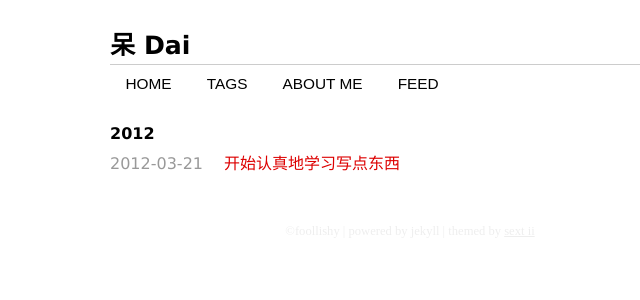
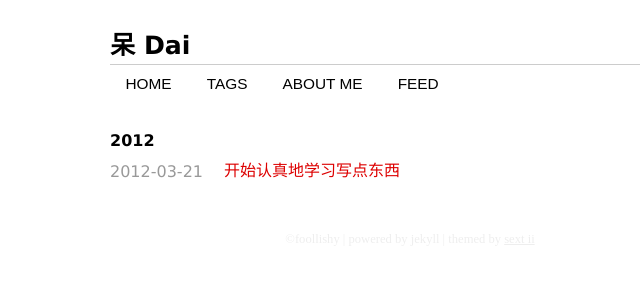
Before and after one commit to foollishy/foollishy.github.com, a Jekyll site: the page built from index.markdown, in a window 1280 px wide. Shown: the top 300 px of the page, without its empty margins (230-870 px from the left). Built offline with Jekyll 4.4.1, drawn with Linux system fonts in a browser that asks for light colours; some web fonts are replaced; Markdown is read by kramdown in place of the engine named in the settings.

Commit message:
Change nav padding.

```diff
--- a/media/css/style.css
+++ b/media/css/style.css
@@ -142,7 +142,7 @@ nav {
     font-family: "Spinnaker", sans-serif;
     font-size: 1.1em;
     text-transform: uppercase;
-    padding: .5em 0 .5em 0;
+    padding: .5em 0 1em 0;
 }
 
 nav a {
```
